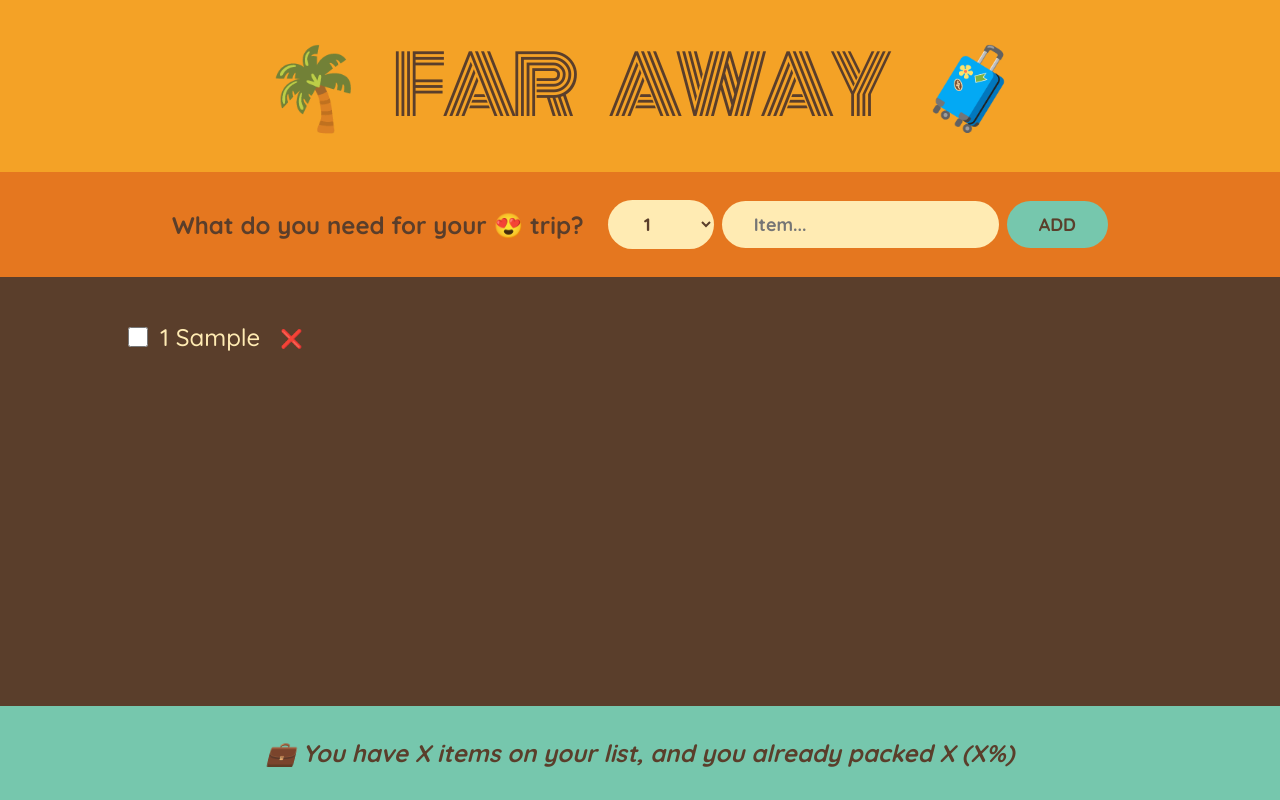
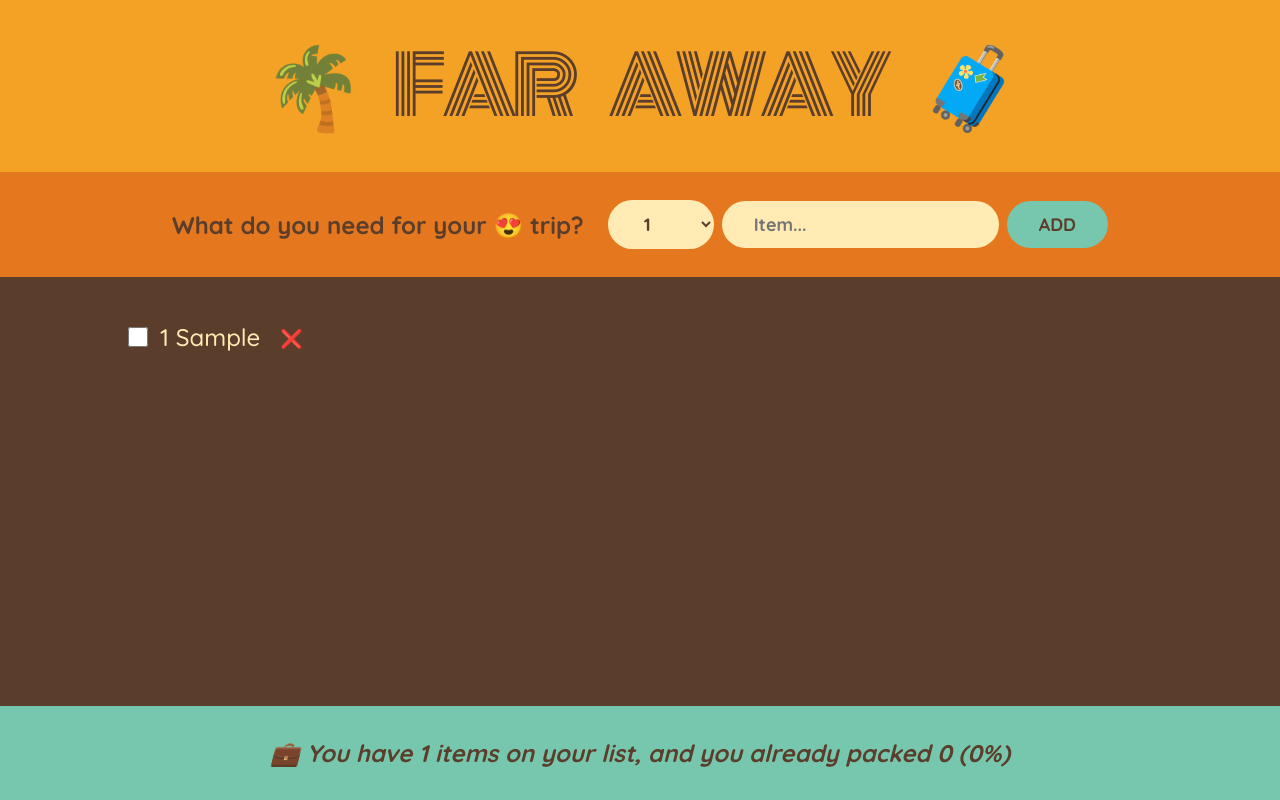
Before and after one commit to romanzollo/pizza-app, a React (Create React App) app: page / in a window 1280 px wide. Both pictures are taken after typing "Sample" into the empty fields and a click on the button "ADD". Built offline with nearby package versions, Linux system fonts and the light colour scheme.

Commit message:
added stats

```diff
--- a/src/components/App.jsx
+++ b/src/components/App.jsx
@@ -33,7 +33,7 @@
                 onDeleteItem={handleDeleteItem}
                 onToggleItem={handleToggleItem}
             />
-            <Stats />
+            <Stats items={items} />
         </div>
     );
 }
--- a/src/components/Stats.jsx
+++ b/src/components/Stats.jsx
@@ -1,8 +1,23 @@
-function Stats() {
+function Stats({ items }) {
+    // делать обязательно условный рендеринг, если нет элементов
+    // правила хорошего тона)
+    if (!items.length)
+        return (
+            <p className="stats">
+                <em>Start adding some items to your packing list 🚀</em>
+            </p>
+        );
+
+    const numItems = items.length;
+    const numPucked = items.filter((item) => item.packed).length;
+    const percentage = Math.round((numPucked / numItems) * 100);
+
     return (
         <footer className="stats">
             <em>
-                💼 You have X items on your list, and you already packed X (X%)
+                {percentage === 100
+                    ? `You got everything! Ready to go ✈`
+                    : `💼 You have ${numItems} items on your list, and you already packed ${numPucked} (${percentage}%)`}
             </em>
         </footer>
     );
```
